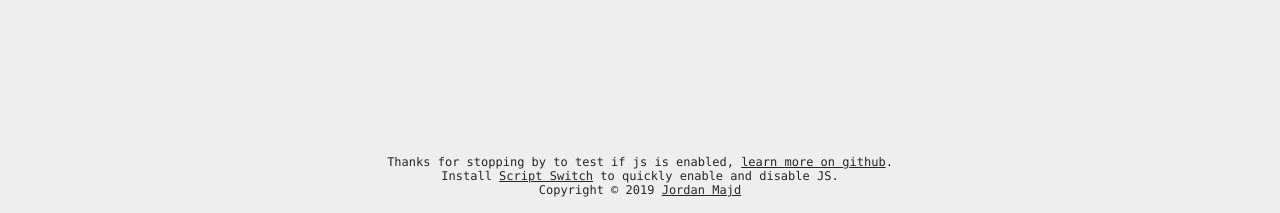
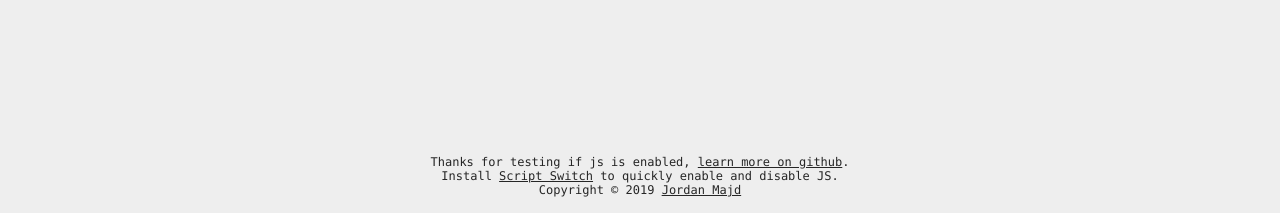
Before and after one commit to JordanMajd/isjsenabled.com, a plain HTML site: page index.html in a window 1280 px wide. Shown: the part 587-800 px from the top of the page. Drawn offline with Linux system fonts and the light colour scheme.

Commit message:
Simplify footer language

```diff
--- a/index.html
+++ b/index.html
@@ -84,7 +84,7 @@
     </div>
     <footer>
         <div>
-            <Span>Thanks for stopping by to test if js is enabled, <a href="https://github.com/JordanMajd/isjsenabled.com">learn more on github</a>.</Span>
+            <Span>Thanks for testing if js is enabled, <a href="https://github.com/JordanMajd/isjsenabled.com">learn more on github</a>.</Span>
         </div>
         <div>
             Install <a href="https://addons.mozilla.org/en-US/firefox/addon/script-switch/">Script Switch</a> to quickly enable and disable JS.
```
